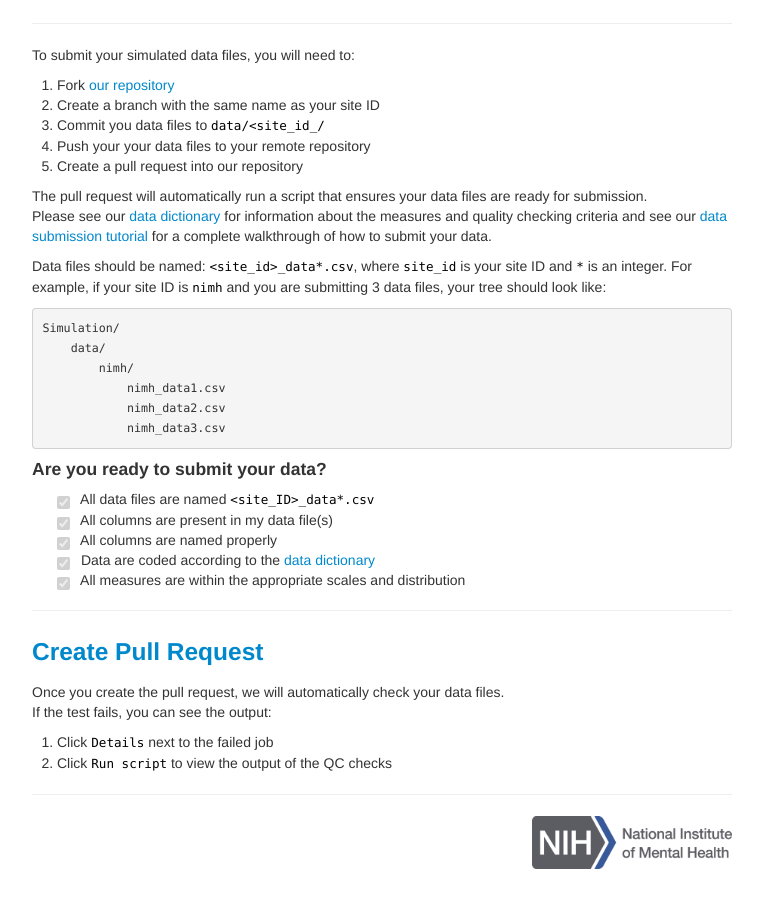
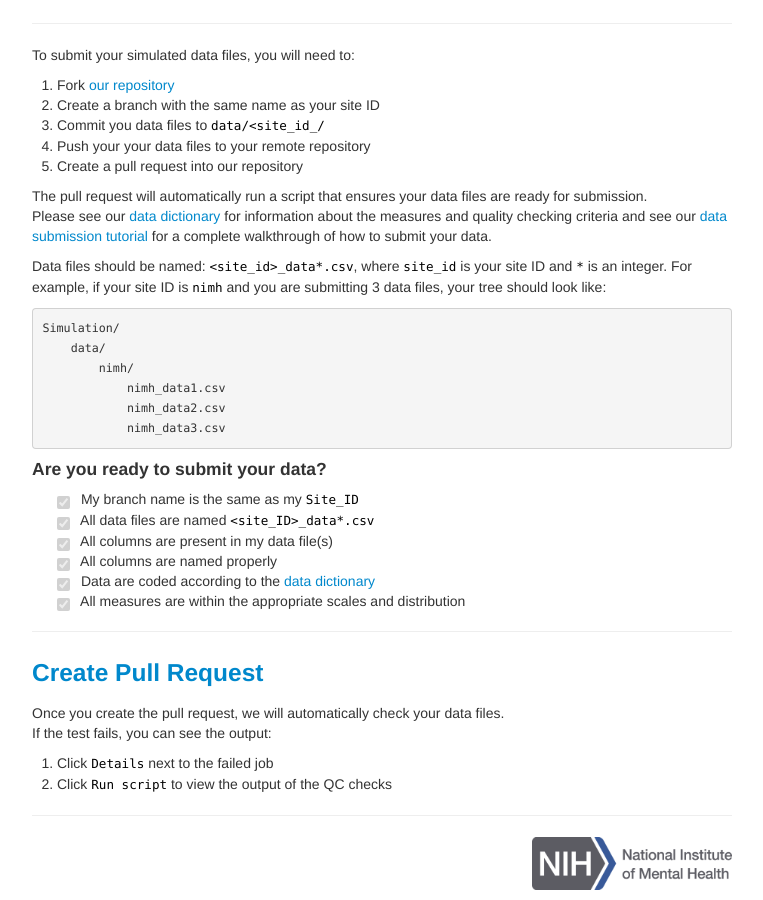
Before and after one commit to SoCoDeN/Simulation, a Jekyll site: the page built from index.md, in a window 1280 px wide and 900 px high, scrolled down 1107 px. Shown: the whole window, without its empty margins (258-1021 px from the left). Built offline with Jekyll 4.4.1, drawn with Linux system fonts in a browser that asks for light colours; before the commit the page ends 1986 px from its top, so only the background shows below that.

Commit message:
add branch name checkbox

````diff
--- a/index.md
+++ b/index.md
@@ -39,6 +39,7 @@ Simulation/
 ```
 
 #### Are you ready to submit your data?
+- [x] &ensp; My branch name is the same as my `Site_ID`
 - [x] &ensp; All data files are named `<site_ID>_data*.csv`
 - [x] &ensp; All columns are present in my data file(s)
 - [x] &ensp; All columns are named properly
````
Also changed, not shown: .github/pull_request_template.yml.
